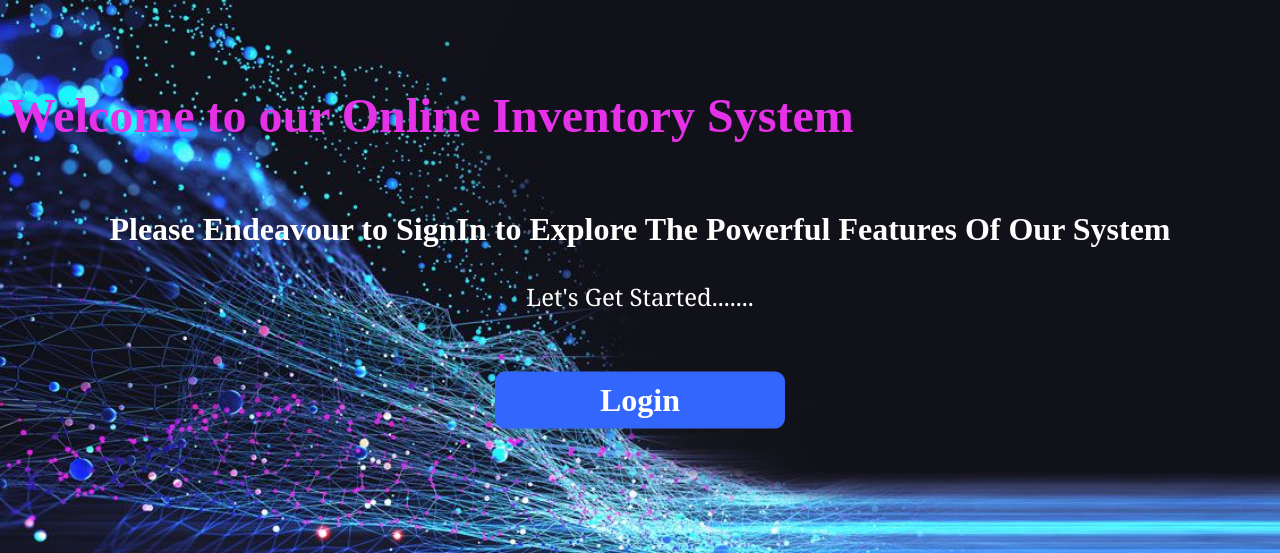
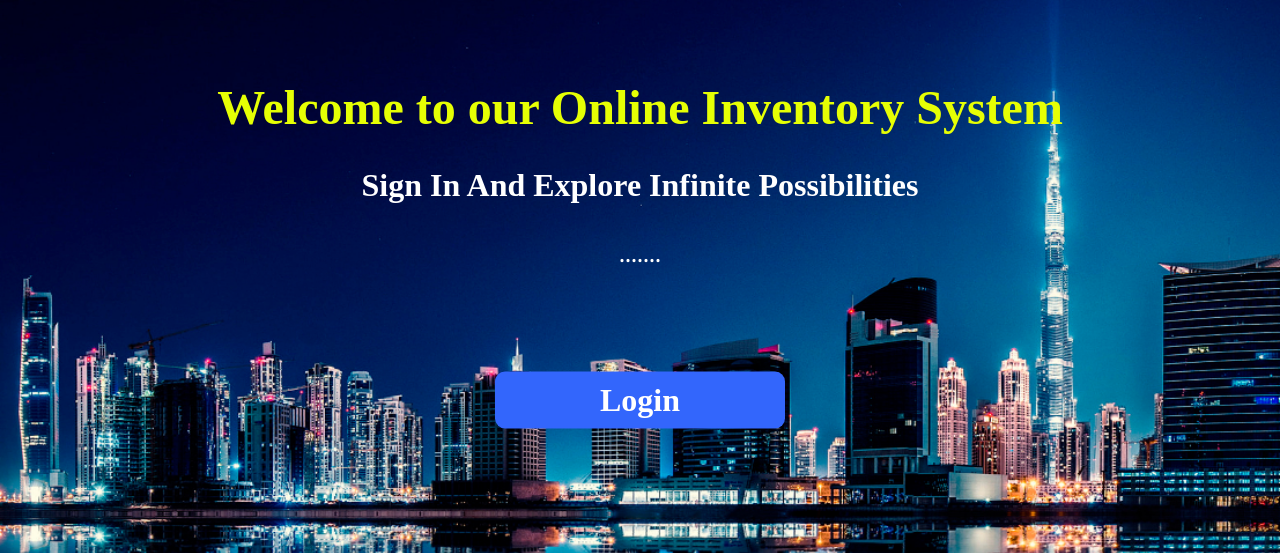
Before and after one commit to ValantineSuh/Val-Online-Inventory-System, a Flask app: page / in a window 1280 px wide. Shown: the top 553 px of the page. Run offline with Flask 3, Linux system fonts and the light colour scheme.

Commit message:
fix(global): fixed naming conventions

```diff
--- a/app.py
+++ b/app.py
@@ -154,7 +154,7 @@
 def add_employee_details():
     locations = Location.query.all()
     if request.method == 'GET':
-        return render_template('add_employee.html', locations=locations)
+        return render_template('employeeForm.html', locations=locations)
 
     if request.method == 'POST':
         # Handle the form submission
@@ -187,7 +187,7 @@
     employees = Employee.query.all()
     purchases = Purchase.query.all()
     if request.method == 'GET':
-        return render_template('add_equipment.html', locations=locations, employees=employees, purchases=purchases)
+        return render_template('equipmentForm.html', locations=locations, employees=employees, purchases=purchases)
 
     if request.method == 'POST':
         # Handle the form submission
@@ -221,7 +221,7 @@
 @app.route('/add-purchase', methods=['GET', 'POST'])
 def add_purchase_details():
     if request.method == 'GET':
-        return render_template('purchase_form.html')
+        return render_template('purchaseForm.html')
 
     if request.method == 'POST':
         date = request.form['date']
--- a/static/index.css
+++ b/static/index.css
@@ -7,12 +7,13 @@
 }
 
 .marquee {
-    animation: marquee 15s linear infinite;
+    /* animation: marquee 15s linear infinite; */
     white-space: nowrap;
-    color: #e531e8;
+    color: #e6ff04;
     font-size: 3em;
-    display: flex;
+    /* display: flex; */
     margin-top: 80px;
+    text-align: center;
 }
 
 .mytext{
--- a/templates/index.html
+++ b/templates/index.html
@@ -7,11 +7,11 @@
   <link rel="stylesheet" href="{{ url_for('static', filename='index.css') }}">
 </head>
 <body>
-    <marquee behavior="alternate" direction="right" scrollamount="14">
+    <h1 behavior="alternate" direction="right" scrollamount="14">
       <h1 class="marquee">Welcome to our Online Inventory System</h1>
-    </marquee>
-    <p class="mytext">Please Endeavour to SignIn to Explore The Powerful Features Of Our System</p>
-    <p class="myp">Let's Get Started.......</p>
+    </h1>
+    <p class="mytext">Sign In And Explore Infinite Possibilities</p>
+    <p class="myp">.......</p>
     <br>
     <a href="/login" class="mybtn">Login</a>
 </body>
```
Also changed, not shown: instance/OIS.db, static/main.jpg, templates/employeeForm.html (renamed from templates/add_employee.html), templates/equipmentForm.html (renamed from templates/add_equipment.html), templates/purchaseForm.html (renamed from templates/purchase_form.html).
